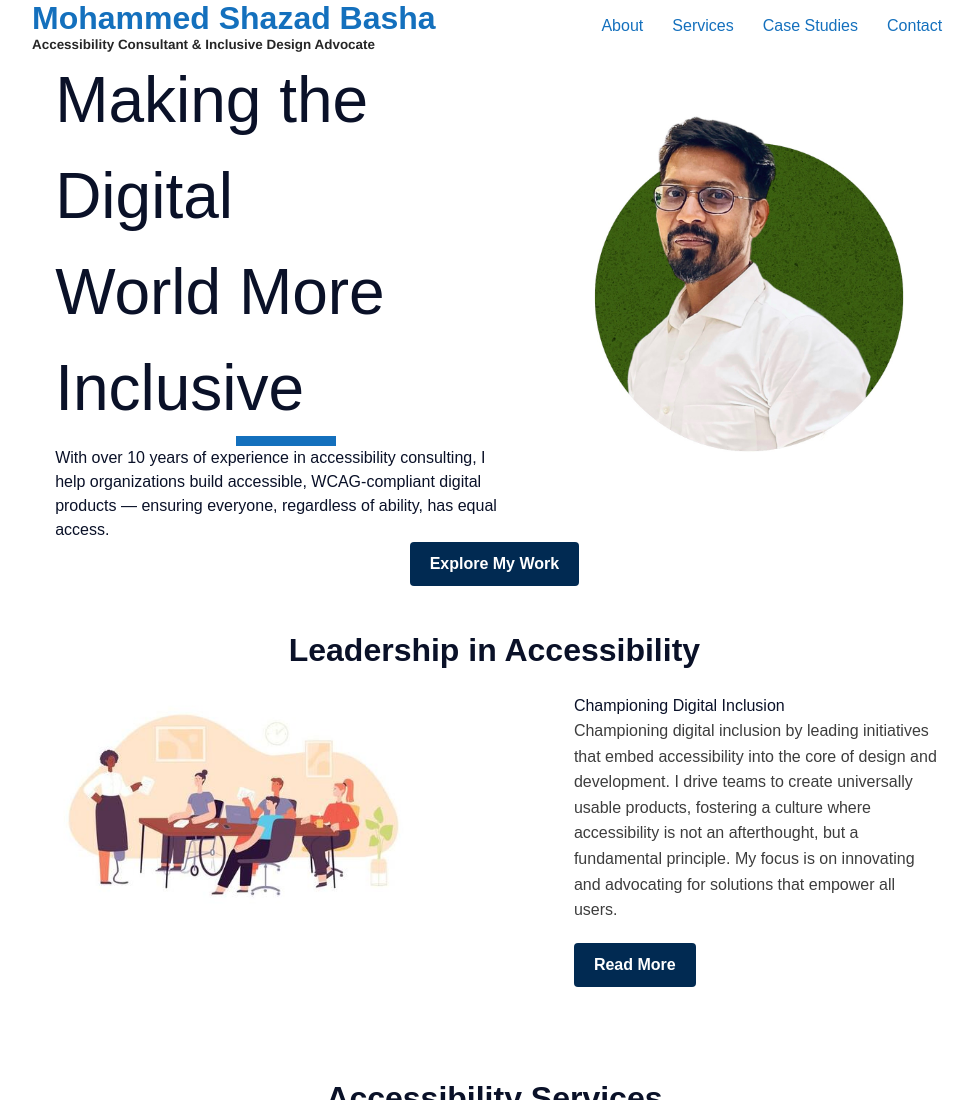
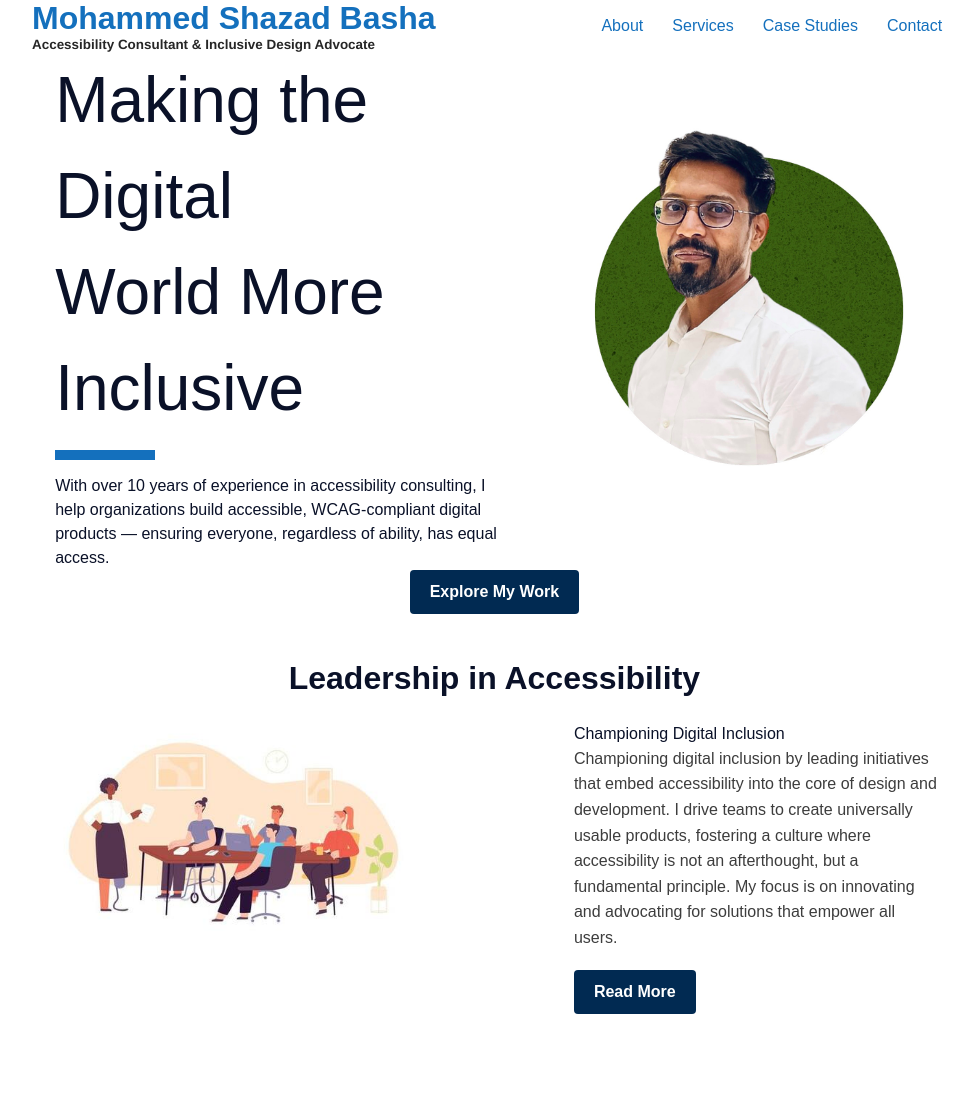
Before and after one commit to ShazadBasha/BashaA11Y, a plain HTML site: page index.html in a window 1280 px wide. Shown: the top 1100 px of the page, without its empty margins (64-1038 px from the left). Drawn offline with nearby package versions, Linux system fonts and the light colour scheme.

Commit message:
style.css

```diff
--- a/style.css
+++ b/style.css
@@ -74,10 +74,11 @@ h1.making-the-digital {
     justify-content: space-around;
 }
 .top-sepearator {
-    display: flex;
+   display: flex;
     align-content: space-between;
     align-items: flex-start;
-    margin: auto;
+    /* margin: auto; */
+    padding: 3% 0%;
 }
 
 
```
